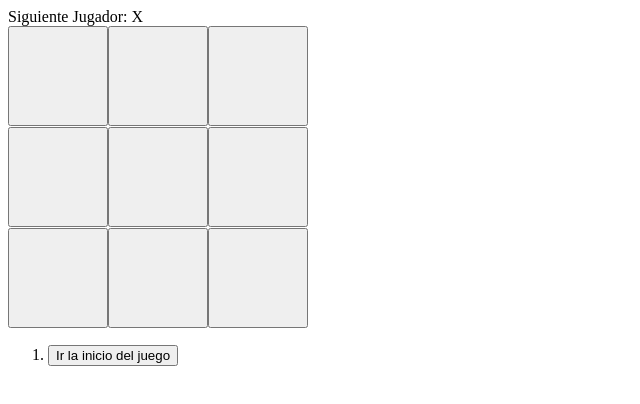
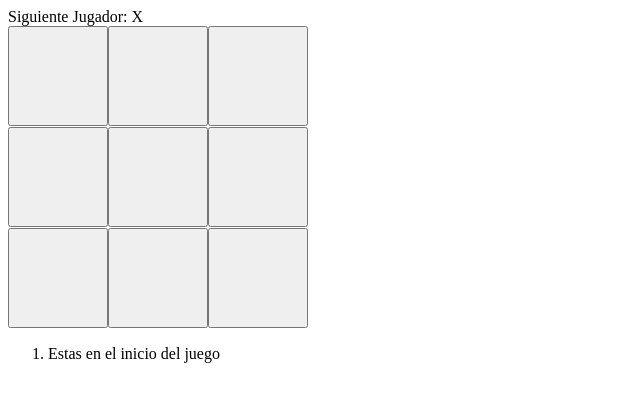
Before and after one commit to Danieler9324/tres-en-raya-react, a React (Vite) app: page / in a window 1280 px wide. Shown: the top 404 px of the page, without its empty margins (0-640 px from the left). Built offline with nearby package versions, Linux system fonts and the light colour scheme.

Commit message:
feat: ahora muestra en que movimiento vas

```diff
--- a/src/App.jsx
+++ b/src/App.jsx
@@ -17,15 +17,16 @@ export default function Game () {
   }
 
   const moves = history.map((squares, move) => {
-    let description;
-    if (move > 0) {
-      description = "Ir al movimiento #" + move
+    let content;
+    if (move === currentMove) {
+      content = move > 0 ? "Estas en el movimiento #" + move : "Estas en el inicio del juego";
     } else {
-      description = "Ir la inicio del juego";
+      const description = move > 0 ? "Ir al movimiento #" + move : "Ir al inicio del juego";
+      content = <button onClick={() => jumpTo(move)}>{description}</button>
     }
     return (
       <li key={move}>
-        <button onClick={() => jumpTo(move)}>{description}</button>
+        {content}
       </li>
     );
   });
```
